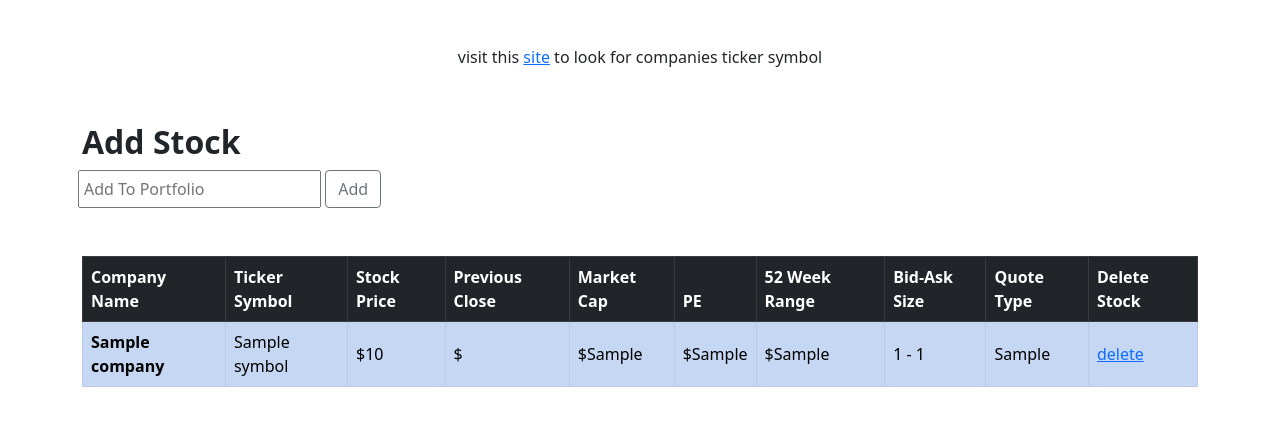
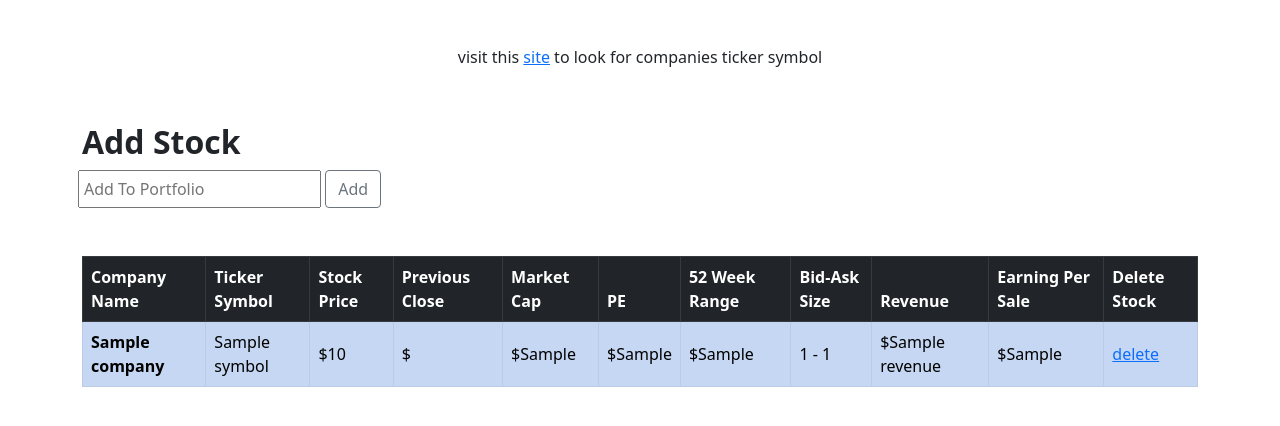
Before and after one commit to i4ink/stocks-app, a Django app: template stockMarket/templates/add_stock.html in a window 1280 px wide. Shown: the part 56-482 px from the top of the page. Run offline with Django 3.2, Linux system fonts and the light colour scheme; data comes from the database, SQL or seed files in the repository; both versions use the stored data as it was after the commit; the template is opened without the code that fills it: values that come from a table or form of the project are taken from there, most other values are stand-ins (such as "Sample title", 1, 10 or a date in 2020).

Commit message:
fixed bugs

```diff
--- a/stockMarket/templates/add_stock.html
+++ b/stockMarket/templates/add_stock.html
@@ -5,17 +5,17 @@
 <h2><b>Add Stock</b></h2>
 
 <!-- <form action="{% url 'add_stock' %}" class="d-flex form-inline my-2 my-lg-0" method="POST"> -->
-<form action="{% url 'add_stock' %}" class="row g-2" method="POST" required minlength="1" maxlength="150">
+<form action="{% url 'add_stock' %}" class="row g-2" method="POST" required >
     {% csrf_token %}
-    <input class="col-auto" type="search" id="txt" placeholder="Add To Portfolio" aria-label="Search" name="ticker">
+    <input class="col-auto" id="txte" type="search"  placeholder="Add To Portfolio" aria-label="Search" name="ticker">
     &nbsp;
-    <button class="btn btnstyle btn-outline-secondary col-auto" onclick="return Validate()" type="submit">Add</button>
+    <button class="btn btnstyle btn-outline-secondary col-auto" onclick="return ValidateStock()" type="submit">Add</button>
 </form>
 
           <script type="text/javascript">
-            function Validate() {
-                var txt = document.getElementById("txt").value;
-                if (txt.length < 1 ) {
+            function ValidateStock() {
+                var txt = document.getElementById("txte").value;
+                if (txt.length < 1) {
                     alert("please enter something!!");
                     return false;
                 }
@@ -31,10 +31,6 @@
                 }
 
                 return true;
-            }
-
-            function isAlpha(str) {
-              return /^[a-zA-Z,]+$/.test(str);
             }
             </script>
 
@@ -54,7 +50,8 @@
         <th scope="col">PE</th>
         <th scope="col">52 Week Range</th>
         <th scope="col">Bid-Ask Size</th>
-        <th scope="col">Quote Type</th>
+        <th scope="col">Revenue</th>
+        <th scope="col">Earning Per Sale</th>
         <th scope="col">Delete Stock</th>
       </tr>
     </thead>
@@ -72,7 +69,8 @@
               <td>${{ ticker.trailingPE }}</td>
               <td>${{ ticker.fiftyTwoWeekRange }}</td>
               <td>{{ ticker.bidSize }} - {{ticker.askSize}}</td>
-              <td>{{ ticker.quoteType }}</td>
+              <td>${{ ticker.revenue }}</td>
+              <td>${{ ticker.epsTrailingTwelveMonths }}</td>
               <td><a href="{% url 'delete' symb.id %}">delete</a></td>
               </tr>
           {% endfor %}
--- a/stockMarket/templates/base.html
+++ b/stockMarket/templates/base.html
@@ -32,13 +32,13 @@
             <a class="nav-link" href="{% url 'add_stock' %}">Manage stock</a>
             </li>
         </ul>
-        <form action="{% url 'home' %}" class="form-inline my-auto" method="POST" required minlength="1" maxlength="150">
+        <form action="{% url 'home' %}" class="form-inline my-auto" method="POST" required >
             {% csrf_token %}
             <!-- used d-flex from bootstrap to make two inline form input box in navbar -->
             <div class="d-flex flex-row bd-highlight ">
             <!-- <div class="d-flex justify-content-end"> -->
                 <!-- <input class="form-control mx-auto mr-sm-2" type="search" placeholder="Enter latitude" aria-label="Search" name="latitude"> -->
-                <input class="form-control mr-sm-2" id="txt" type="search" placeholder="Get stock quote" aria-label="Search" name="ticker">
+                <input class="form-control mr-sm-2" id="txt" type="text" placeholder="Get stock quote" aria-label="Search" name="ticker">
                 &nbsp;
                 <button  class=" btnstyle btn btn-outline-secondary my-2 my-sm-0" onclick="return Validate()" type="submit">Search</button>
             </div>
@@ -47,7 +47,7 @@
           <script type="text/javascript">
             function Validate() {
                 var txt = document.getElementById("txt").value;
-                if (txt.length < 1 ) {
+                if (txt.length < 1) {
                     alert("please enter something!!");
                     return false;
                 }
@@ -66,7 +66,7 @@
             }
 
             function isAlpha(str) {
-              return /^[a-zA-Z,]+$/.test(str);
+              return /^[a-zA-Z, ]+$/.test(str);
             }
             </script>
 
```
Also changed, not shown: stockMarket/templates/home.html (+11 -7 lines), stockMarket/views.py (+9 -2 lines), db.sqlite3, 2 other files.
